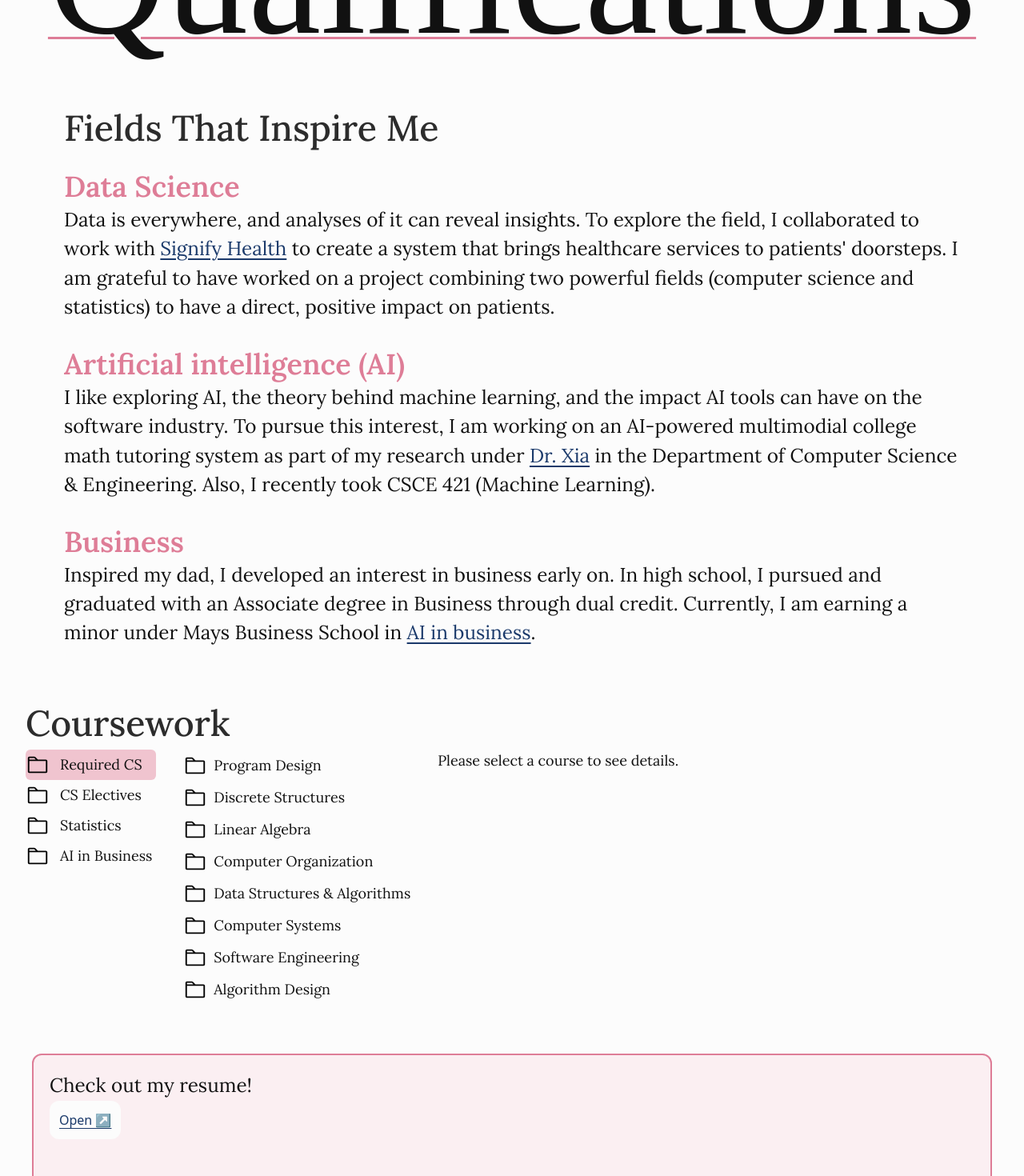
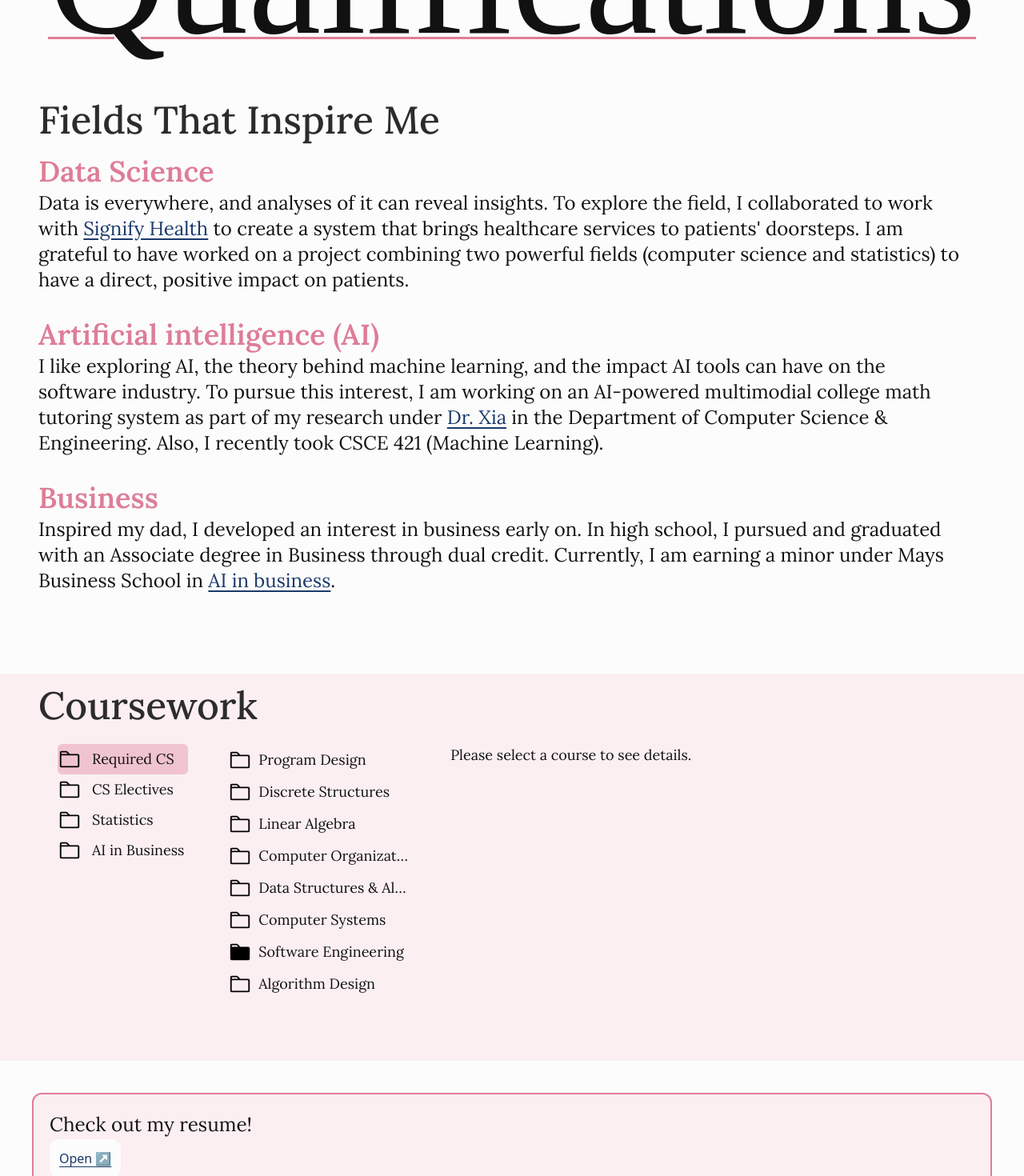
Before and after one commit to yclairew/personal-website, a Next.js app: page /qualifications in a window 1280 px wide. Shown: the part 220-1690 px from the top of the page at 80% size. Built offline with nearby package versions, Linux system fonts and the light colour scheme; a web font is replaced by a local one.

Commit message:
Added indication to courses with slides, added styling, edited fields that inspire section

```diff
--- a/app/globals.css
+++ b/app/globals.css
@@ -241,6 +241,10 @@ a:hover, a:focus {
   margin: auto;
 }
 
+.arrows a {
+  text-underline-offset: 11px;
+}
+
 /* qualifications page */
 .category-item {
   cursor: pointer;
--- a/app/qualifications/page.tsx
+++ b/app/qualifications/page.tsx
@@ -13,11 +13,12 @@ export default function Qualifications() {
 
       <h1 className="qualifications-text heading-text">Qualifications</h1>
 
-      <div className="inspire-div ml-20 mr-20 pb-15">
-        <h2 className="reveal-box areas-subheading subheadings mb-5">Fields That Inspire Me</h2>
+      <div className="inspire-div ml-12 mr-20 pb-25">
+        <h2 className="reveal-box areas-subheading subheadings mb-5 text-5xl!">Fields That Inspire Me</h2>
         <div className="areas-text-container areas-text">
           <div className="first-interest body-text mb-8">
             <h3 className="text-4xl third-level-headings mb-1">Data Science</h3>
+            <p className="text-2xl">
               Data is everywhere, and analyses of it can reveal insights. To explore
               the field, I collaborated to work with{" "}
               <a href="https://www.signifyhealth.com/" target="_blank" rel="noopener noreferrer">Signify Health</a>{" "}
@@ -25,31 +26,39 @@ export default function Qualifications() {
               that brings healthcare services to patients' doorsteps. I am grateful to
               have worked on a project combining two powerful fields (computer science and
               statistics) to have a direct, positive impact on patients.
+            </p>
           </div>
 
           <div className="second-interest body-text mb-8">
             <h3 className="text-4xl third-level-headings mb-1">Artificial intelligence (AI)</h3>
+            <p className="text-2xl">
               I like exploring AI, the theory behind machine learning, and the
               impact AI tools can have on the software industry. To pursue this
               interest, I am working on an AI-powered multimodial college math
               tutoring system as part of my research under {" "}
-            <a href="https://www.xiameng.org/">Dr. Xia</a> in the
+              <a href="https://www.xiameng.org/" target="_blank" rel="noopener noreferrer">Dr. Xia</a> in the
               Department of Computer Science & Engineering. Also, I recently took
               CSCE 421 (Machine Learning).
+            </p>
           </div>
 
           <div className="third-interest body-text">
             <h3 className="text-4xl third-level-headings mb-1">Business</h3>
+            <p className="text-2xl">
               Inspired my dad, I developed an interest in business early on.
               In high school, I pursued and graduated with an Associate degree
               in Business through dual credit. Currently, I am earning a minor
-            under Mays Business School in <a href="https://mays.tamu.edu/ai/ai-minor/" target="_blank" rel="noopener noreferrer">AI in business</a>.
+              under Mays Business School in  {" "}
+              <a href="https://mays.tamu.edu/ai/ai-minor/" target="_blank" rel="noopener noreferrer">AI in business</a>.
+            </p>
           </div>
         </div>
       </div>
 
-      <h2 className="qualifications-subheadings subheadings ml-8">Coursework</h2>
+      <div className="bg-accent-light pt-4 pb-4 mb-10">
+        <h2 className="qualifications-subheadings subheadings ml-12 mb-6 text-5xl!">Coursework</h2>
         <Coursework/>
+      </div>
 
       <div className="flex bg-accent-light ml-10 mr-10 p-5 rounded-xl border-2 border-accent">
         <div className="flex-1">
--- a/components/Coursework.tsx
+++ b/components/Coursework.tsx
@@ -171,7 +171,7 @@ export default function Coursework() {
   }, [selectedCourse]);
 
   return (
-    <div className="flex flex-row gap-8 ml-8 mb-15">
+    <div className={`flex flex-row gap-12 mb-15 ${selectedCourse && slides.length > 0 ? "justify-center" : "ml-18"}`}>
       <div>
         {Object.keys(coursework).map((category) => (
         <div key={`${category} div`} className={[
@@ -191,7 +191,6 @@ export default function Coursework() {
             "body-text",
             "text-left",
             "text-nowrap",
-            // selectedCategory === category && "active",
             ]
             .filter(Boolean)
             .join(" ")
@@ -217,23 +216,15 @@ export default function Coursework() {
               .filter(Boolean)
               .join(" ")
             }>
-            <FolderIcon size={30}/>
+            <FolderIcon size={30} weight={course.slides.length > 0 ? "fill" : "regular"} />
 
             <button
-                key={`${selectedCategory}-${course.name}`}
-                className={[
-                  "text-lg!",
-                  "body-text",
-                  "text-nowrap",
-                  ]
-                  .join(" ")
-                }
-
-                onClick={() => {
-                  setSelectedCourse(course);
-                }}
+              key={`${selectedCategory}-${course.name}`}
+              className="text-lg! body-text overflow-hidden text-ellipsis whitespace-nowrap max-w-[190px]
+                hover:max-w-xs"
+              onClick={() => setSelectedCourse(course)}
             >
-                {course.name}
+              {course.name}
             </button>
           </div>
         ))}
```
Lines whose indentation alone changed are shown as unchanged.
